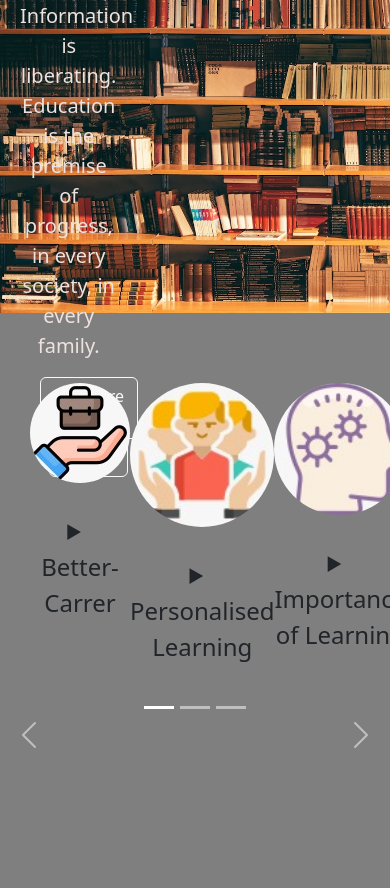
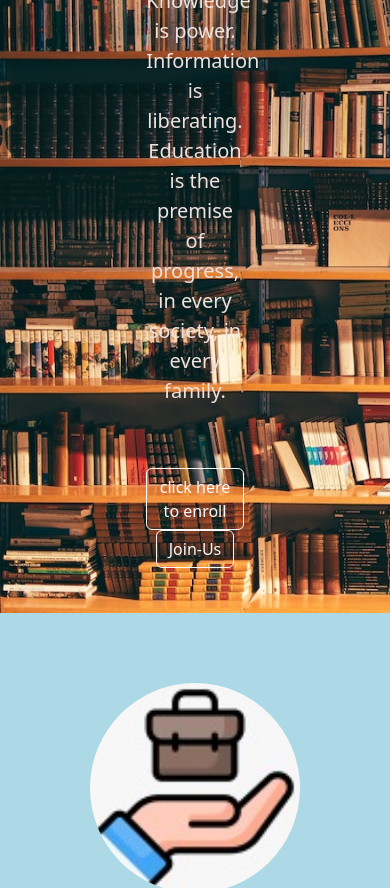
Before and after one commit to sanyamgarg6380/hackhathon_2.0, a plain HTML site: page index.html in a window 390 px wide. Shown: the part 243-1131 px from the top of the page. Drawn offline with nearby package versions, Linux system fonts and the light colour scheme.

Commit message:
responsive

```diff
--- a/index.css
+++ b/index.css
@@ -59,6 +59,7 @@ font-family: 'Trebuchet MS', 'Lucida Sans Unicode', 'Lucida Grande', 'Lucida San
 
     display: flex;
     justify-content: space-evenly;
+    flex-wrap: wrap;
 }
 .Better-carrer{
     width: 210px;
@@ -123,5 +124,16 @@ font-family: 'Trebuchet MS', 'Lucida Sans Unicode', 'Lucida Grande', 'Lucida San
     justify-content: flex-end;
 }
 .full{
-    background-color:rgba(0,0,0,0.5);
+   background-color: lightblue;
 }
+@media(max-width:990px) {
+    .navbar-brand{
+        visibility: hidden;
+    }
+    .container-bcg{
+        height: 800px;
+        align-items: center;
+    }
+
+
+}
--- a/index.html
+++ b/index.html
@@ -118,23 +118,7 @@
   </div>
  </div>
 
- <div class="review-section" >
-  <div id="carouselExampleCaptions" class="carousel slide ">
-    <div class="carousel-indicators">
-      <button type="button" data-bs-target="#carouselExampleCaptions" data-bs-slide-to="0" class="active" aria-current="true" aria-label="Slide 1"></button>
-      <button type="button" data-bs-target="#carouselExampleCaptions" data-bs-slide-to="1" aria-label="Slide 2"></button>
-      <button type="button" data-bs-target="#carouselExampleCaptions" data-bs-slide-to="2" aria-label="Slide 3"></button>
-    </div>
-    <button class="carousel-control-prev" type="button" data-bs-target="#carouselExampleCaptions" data-bs-slide="prev">
-      <span class="carousel-control-prev-icon" aria-hidden="true"></span>
-      <span class="visually-hidden">Previous</span>
-    </button>
-    <button class="carousel-control-next" type="button" data-bs-target="#carouselExampleCaptions" data-bs-slide="next">
-      <span class="carousel-control-next-icon" aria-hidden="true"></span>
-      <span class="visually-hidden">Next</span>
-    </button>
-  </div>
- </div>
+
 
  <footer class="foot" id="joinus">
   <div class="about">
```
